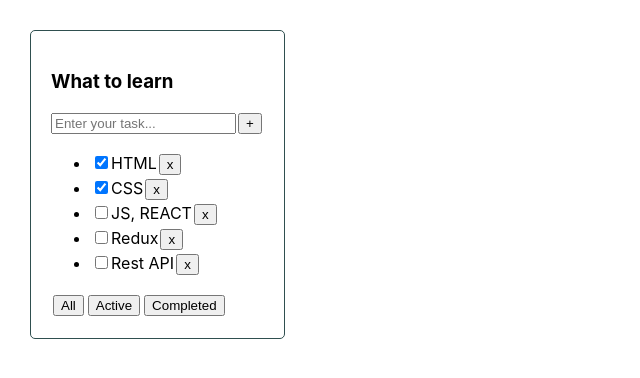
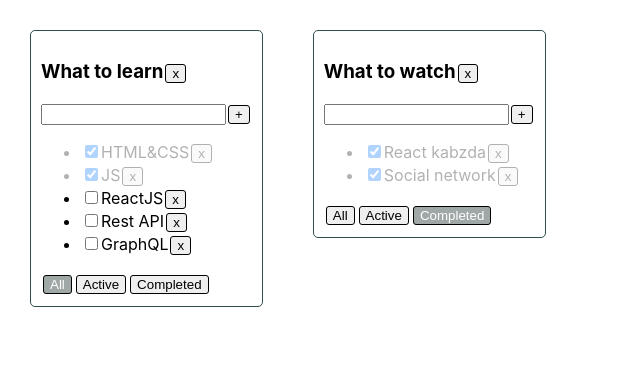
Before and after one commit to dotSality/TodoList, a React (Create React App) app: page / in a window 1280 px wide. Shown: the top 378 px of the page, without its empty margins (0-640 px from the left). Built offline with nearby package versions, Linux system fonts and the light colour scheme.

Commit message:
added second independent todoList

```diff
--- a/src/App.css
+++ b/src/App.css
@@ -1,29 +1,38 @@
 .App {
   padding: 30px;
   display: flex;
+}
+
+.App button {
+  margin: 2px;
+  border: 1px solid black;
+  border-radius: 3px;
+}
+
+.todoList {
+  height: 100%;
+  border: 1px darkslategray solid;
+  border-radius: 5px;
+  padding: 10px;
 }
 
 .App > div {
   margin-right: 50px;
 }
 
-.todoList {
-  border: 1px darkslategray solid;
-  border-radius: 5px;
-  padding: 20px;
+.active-filter {
+  background-color: #9fa8a6;
+  border: 1px solid black;
+  border-radius: 3px;
+  color: white;
 }
 
-.todoList button {
-  margin: 2px;
+.is-done {
+  opacity: 0.3;
 }
 
-.todoList img {
-  width: 20px;
-  height: auto;
+.error {
+  border: 2px solid red;
+  border-radius: 3px;
+  outline: none;
 }
-
-.activeFilter {
-  background-color: darkslategray;
-  color: white;
-  border-radius: 5%;
-}
--- a/src/App.tsx
+++ b/src/App.tsx
@@ -1,48 +1,113 @@
 import React, {useState} from 'react';
 import './App.css';
-import {TodoList} from "./TodoList";
+import {Todolist} from './TodoList';
 import {v1} from 'uuid';
 
+export type FilterValuesType = "all" | "active" | "completed";
+
 export type TaskType = {
-    _id: string
+    id: string
     title: string
     isDone: boolean
 }
 
-export type  FilterValuesType = 'all' | 'active' | 'completed'
+type TodoListType = {
+    id: string
+    title: string
+    filter: FilterValuesType
+}
+
+type TasksStateType = {
+    [key: string]: TaskType[]
+}
 
 function App() {
-    let [tasks, setTasks] = useState<Array<TaskType>>([
-        {_id: v1(), title: 'HTML', isDone: true},
-        {_id: v1(), title: 'CSS', isDone: true},
-        {_id: v1(), title: 'JS, REACT', isDone: false},
-        {_id: v1(), title: 'Redux', isDone: false},
-        {_id: v1(), title: 'Rest API', isDone: false},
+
+    const todoList_ID1 = v1()
+    const todoList_ID2 = v1()
+
+    const [todoLists, setTodoLists] = useState<TodoListType[]>([
+        {id: todoList_ID1, title: 'What to learn', filter: 'all'},
+        {id: todoList_ID2, title: 'What to watch', filter: 'completed'},
     ])
 
-    const removeTask = (taskId: string) => {
-        setTasks(tasks.filter(task => task._id !== taskId));
+    const [tasks, setTasks] = useState<TasksStateType>({
+        [todoList_ID1]: [
+            {id: v1(), title: "HTML&CSS", isDone: true},
+            {id: v1(), title: "JS", isDone: true},
+            {id: v1(), title: "ReactJS", isDone: false},
+            {id: v1(), title: "Rest API", isDone: false},
+            {id: v1(), title: "GraphQL", isDone: false},
+        ],
+        [todoList_ID2]: [
+            {id: v1(), title: "React kabzda", isDone: true},
+            {id: v1(), title: "Social network", isDone: true},
+            {id: v1(), title: "Guitar tutorials", isDone: false},
+        ]
+    })
+
+    function removeTask(taskID: string, todoListID: string) {
+        tasks[todoListID] = tasks[todoListID].filter(t => t.id !== taskID)
+        setTasks({...tasks})
     }
 
-    const addTask = (title: string) => {
-        const newTask: TaskType = {
-            _id: v1(),
-            title: title,
-            isDone: false
-        }
-        setTasks([newTask, ...tasks]);
+    function addTask(title: string, todoListID: string) {
+        let task = {id: v1(), title: title, isDone: false};
+        setTasks({...tasks, [todoListID]: [task, ...tasks[todoListID]]});
     }
 
+    const changeTaskStatus = (taskID: string, isDone: boolean, todoListID: string) => {
+        setTasks({
+            ...tasks,
+            [todoListID]: tasks[todoListID].map(task => task.id === taskID ? {...task, isDone} : task)
+        })
+    }
+
+    function changeFilter(filter: FilterValuesType, todoListID: string) {
+        setTodoLists(todoLists.map(tl => tl.id === todoListID ? {...tl, filter} : tl))
+    }
+
+    function removeTodoLists(todoListID: string) {
+        setTodoLists(todoLists.filter(tl => tl.id !== todoListID))
+        delete tasks[todoListID]
+    }
+
+    function addTodoList(title: string) {
+        const newTodoList: TodoListType = {
+            id: v1(),
+            title: title,
+            filter: 'all'
+        }
+        setTodoLists([...todoLists, newTodoList])
+        setTasks({...tasks, [newTodoList.id]: []})
+    }
+
+    const todoListsComponents = todoLists.map(tl => {
+            let tasksForRender: TaskType[] = tasks[tl.id];
+            if (tl.filter === "active") tasksForRender = tasks[tl.id].filter(t => !t.isDone);
+            if (tl.filter === "completed") tasksForRender = tasks[tl.id].filter(t => t.isDone);
+
+            return (
+                <Todolist
+                    key={tl.id}
+                    id={tl.id}
+                    filter={tl.filter}
+                    title={tl.title}
+                    tasks={tasksForRender}
+                    changeTaskStatus={changeTaskStatus}
+                    removeTask={removeTask}
+                    changeFilter={changeFilter}
+                    addTask={addTask}
+                    removeTodoLists={removeTodoLists}
+                />
+            )
+        }
+    )
     return (
-        <div className="App">
-            <TodoList
-                tasks={tasks}
-                title={'What to learn'}
-                removeTask={removeTask}
-                addTask={addTask}
-            />
+        <div className={'App'}>
+            {todoListsComponents}
         </div>
-    );
+    )
 }
 
 export default App;
--- a/src/TodoList.tsx
+++ b/src/TodoList.tsx
@@ -1,75 +1,99 @@
-import React, {useState} from "react";
-import {FilterValuesType, TaskType} from "./App";
-import {Button} from './components/Button';
-import {FullInput} from './components/FullInput';
+import React, {ChangeEvent, KeyboardEvent, useState} from 'react';
+import {FilterValuesType, TaskType} from './App';
 
-type TodoListPropsType = {
+type PropsType = {
+    id: string
+    filter: FilterValuesType
+    title: string
     tasks: TaskType[]
-    title: string
-    removeTask: (taskID: string) => void
-    addTask: (title: string) => void
+    removeTask: (taskId: string, todoListID: string) => void
+    changeFilter: (value: FilterValuesType, todoListID: string) => void
+    addTask: (title: string, todoListID: string) => void
+    changeTaskStatus: (id: string, isDone: boolean, todoListID: string) => void
+    removeTodoLists: (todoListID :string) => void
 }
 
-export const TodoList = (props: TodoListPropsType) => {
-    const [title, setTitle] = useState<string>('');
-    const deleteTaskCallback = (tID: string) => props.removeTask(tID)
+export function Todolist(props: PropsType) {
+
+    let [title, setTitle] = useState<string>("")
+    const [error, setError] = useState<boolean>(false)
 
     const addTask = () => {
-        if (title) {
-            props.addTask(title);
-            setTitle('');
+        const trimmedTitle = title.trim();
+        setTitle("");
+        if (trimmedTitle) {
+            props.addTask(trimmedTitle, props.id);
+        } else {
+            setError(true);
         }
     }
 
-    const [filter, setFilter] = useState<FilterValuesType>('all')
-
-    let tasksForRender = props.tasks
-
-    if (filter === 'active') {
-        tasksForRender = props.tasks.filter(t => !t.isDone )
+    const onChangeHandler = (e: ChangeEvent<HTMLInputElement>) => {
+        setTitle(e.currentTarget.value)
+        setError(false)
     }
 
-    if (filter === 'completed') {
-        tasksForRender = props.tasks.filter(t => t.isDone)
+    const onKeyPressHandler = (e: KeyboardEvent<HTMLInputElement>) => {
+        if (e.key === 'Enter') {
+            addTask();
+        }
     }
 
-    const changeFilter = (filter: FilterValuesType) => {
-        setFilter(filter)
-    }
+    const onAllClickHandler = () => props.changeFilter("all",props.id);
+    const onActiveClickHandler = () => props.changeFilter("active", props.id);
+    const onCompletedClickHandler = () => props.changeFilter("completed", props.id);
 
-    const filterButton = (value: FilterValuesType) => {
-        changeFilter(value)
-    }
+    const allClass = props.filter === 'all' ? 'active-filter' : ''
+    const activeClass = props.filter === 'active' ? 'active-filter' : ''
+    const completedClass = props.filter === 'completed' ? 'active-filter' : ''
+    const errorMessage = error && <div style={{color: 'red'}}>Title is required</div>
 
-    const outputElements = tasksForRender.map(t => {
-        return (
-            <li key={t._id}>
-                <input type='checkbox' checked={t.isDone}/>
-                <span>{t.title}</span>
-                <Button name={'x'} callBack={() => (deleteTaskCallback(t._id))}/>
-            </li>)
-    })
-    return (
-        <div className='todoList'>
-            <h3>{props.title}</h3>
-            <FullInput callBack={addTask} title={title} setTitle={setTitle}/>
-            {/*<div>*/}
-            {/*    <input*/}
-            {/*        value={title}*/}
-            {/*        placeholder='Enter your task...'*/}
-            {/*        onChange={onChangeCallback}*/}
-            {/*        onKeyPress={onKeyPressCallback}*/}
-            {/*    />*/}
-            {/*    <Button name={'+'} callBack={addTask}/>*/}
-            {/*</div>*/}
-            <ul>
-                {outputElements}
-            </ul>
-            <div>
-                <Button name={'All'} callBack={() => (filterButton('all'))}/>
-                <Button name={'Active'} callBack={() => (filterButton('active'))}/>
-                <Button name={'Completed'} callBack={() => (filterButton('completed'))}/>
-            </div>
+    return <div className={'todoList'}>
+        <h3>
+            {props.title}
+            <button onClick={() => props.removeTodoLists(props.id)}>x</button>
+        </h3>
+        <div>
+            <input
+                className={error ? 'error' : ''}
+                value={title}
+                onChange={onChangeHandler}
+                onKeyPress={onKeyPressHandler}
+            />
+            <button onClick={addTask}>+</button>
+            {errorMessage}
         </div>
-    )
+        <ul>
+            {
+                props.tasks.map(t => {
+
+                    const onClickHandler = () => props.removeTask(t.id, props.id)
+
+                    const changeCheckbox = (e: ChangeEvent<HTMLInputElement>) => props.changeTaskStatus(t.id, e.currentTarget.checked, props.id)
+
+                    return <li className={t.isDone ? 'is-done' : ''}
+                        key={t.id}>
+                        <input onChange={changeCheckbox}
+                            type="checkbox" checked={t.isDone}/>
+                        <span>{t.title}</span>
+                        <button onClick={onClickHandler}>x</button>
+                    </li>
+                })
+            }
+        </ul>
+        <div>
+            <button
+                className={allClass}
+                onClick={onAllClickHandler}>All
+            </button>
+            <button
+                className={activeClass}
+                onClick={onActiveClickHandler}>Active
+            </button>
+            <button
+                className={completedClass}
+                onClick={onCompletedClickHandler}>Completed
+            </button>
+        </div>
+    </div>
 }
--- a/src/components/Button.tsx
+++ /dev/null
@@ -1,15 +0,0 @@
-import React from 'react';
-
-type PropsType = {
-    name: string
-    callBack: () => void
-}
-
-export const Button = (props: PropsType) => {
-    const onClickHandler = () => {
-        props.callBack()
-    }
-    return (
-    <button onClick={onClickHandler} value={'all'}>{props.name}</button>
-    )
-}
--- a/src/components/FullInput.tsx
+++ /dev/null
@@ -1,25 +0,0 @@
-import {Button} from './Button';
-import React from 'react';
-import {Input} from './Input';
-
-type FullInput = {
-    title: string
-    callBack: () => void
-    setTitle: (title: string) => void
-}
-
-export const FullInput = (props: FullInput) => {
-
-    const addTask = () => {
-        if (props.title) {
-            props.callBack();
-            props.setTitle('');
-        }
-    }
-    return (
-        <div>
-            <Input setTitle={props.setTitle} title={props.title} callBack={props.callBack}/>
-            <Button name={'+'} callBack={addTask}/>
-        </div>
-    )
-}
--- a/src/components/Input.tsx
+++ /dev/null
@@ -1,22 +0,0 @@
-import React, {ChangeEvent, KeyboardEvent} from 'react';
-
-type InputType = {
-    title: string
-    callBack: () => void
-    setTitle: (title: string) => void
-}
-
-export const Input = (props: InputType) => {
-
-    const onChangeCallback = (e: ChangeEvent<HTMLInputElement>) => props.setTitle(e.currentTarget.value)
-    const onKeyPressCallback = (e: KeyboardEvent<HTMLInputElement>) => {if (e.key === 'Enter') props.callBack()}
-
-    return (
-        <input
-            value={props.title}
-            placeholder='Enter your task...'
-            onChange={onChangeCallback}
-            onKeyPress={onKeyPressCallback}
-        />
-    )
-}
```
